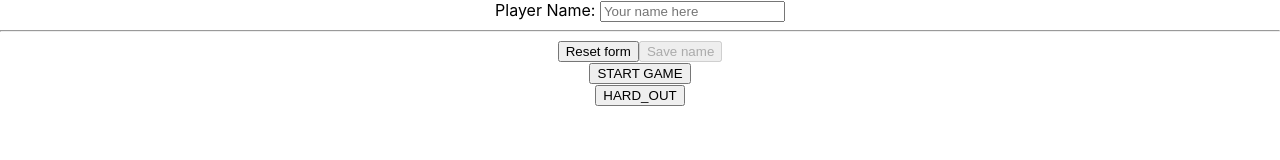
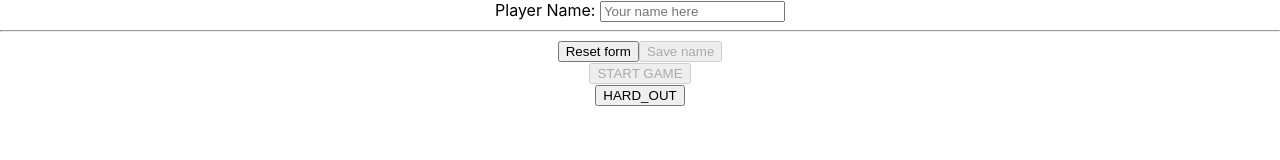
Before and after one commit to stumunculus/bttm, a React (Create React App) app: page / in a window 1280 px wide. Shown: the top 160 px of the page. Built offline with nearby package versions, Linux system fonts and the light colour scheme.

Commit message:
split off more components, added game validity checker

```diff
--- a/src/App.js
+++ b/src/App.js
@@ -3,27 +3,43 @@ import "./App.css";
 
 import { APP_MODES } from "./constants";
 import NameInputPage from "./pages/NameInputPage";
-import GameScreen from "./pages/NameInputPage";
+import GamePage from "./pages/GamePage";
+import { MIN_PLAYERS, MAX_PLAYERS } from "./constants";
+
+function isGameStateValid(players) {
+  return players.length >= MIN_PLAYERS && players.length <= MAX_PLAYERS;
+}
 
 function App() {
   const [players, setPlayers] = useState([]);
-  const [gameState, setGameState] = useState(APP_MODES.playerNameInput);
+  const [appMode, setAppModes] = useState(APP_MODES.playerNameInput);
 
-  const isNameInputMode = gameState === APP_MODES.playerNameInput;
+  const isNameInputMode = appMode === APP_MODES.playerNameInput;
+
+  const startGame = () => setAppModes(APP_MODES.game);
+  const goToNameScreen = () => setAppModes(APP_MODES.playerNameInput);
+  const addNewPlayer = (name) => setPlayers([...players, name]);
 
   const HARD_OUT = () => {
     localStorage.removeItem("players");
     setPlayers([]);
+    setAppModes(APP_MODES.playerNameInput);
   };
+
+  const gameStateIsValid = isGameStateValid(players);
+
+  const appModeIsValid = isNameInputMode ? true : gameStateIsValid;
+
+  useEffect(() => {
+    if (!appModeIsValid) {
+      HARD_OUT();
+    }
+  }, [appModeIsValid, appMode]);
 
   const stringOfPlayers = JSON.stringify({ players });
   useEffect(() => {
     localStorage.setItem("players", stringOfPlayers);
   }, [stringOfPlayers]);
-
-  const startGame = () => setGameState(APP_MODES.game);
-  const goToNameScreen = () => setGameState(APP_MODES.playerNameInput);
-  const addNewPlayer = (name) => setPlayers([...players, name]);
 
   return (
     <div className="App">
@@ -34,7 +50,7 @@ function App() {
           startGame={startGame}
         />
       ) : (
-        <GameScreen endGame={goToNameScreen} />
+        <GamePage endGame={goToNameScreen} />
       )}
       <button onClick={HARD_OUT}>HARD_OUT</button>
     </div>
--- a/src/constants.js
+++ b/src/constants.js
@@ -37,3 +37,6 @@ export const APP_MODES = {
   playerNameInput: "PLAYER_NAME_INPUT",
   game: "GAME_MODE",
 };
+
+export const MIN_PLAYERS = 3;
+export const MAX_PLAYERS = 8;
--- a/src/pages/GamePage.js
+++ b/src/pages/GamePage.js
@@ -1,4 +1,4 @@
-export function GameScreen({ endGame }) {
+export default function GamePage({ endGame }) {
   return (
     <div>
       <h1>GAME</h1>
--- a/src/pages/NameInputPage.js
+++ b/src/pages/NameInputPage.js
@@ -1,11 +1,14 @@
 import { AddPlayer } from "../components/AddPlayer";
+import { MIN_PLAYERS } from "../constants";
 
 export default function NameInputPage({ players, addNewPlayer, startGame }) {
   return (
     <div>
       <AddPlayer addNewPlayer={addNewPlayer} />
       {players.join(", ")}
-      <button onClick={startGame}>START GAME</button>
+      <button disabled={players.length < MIN_PLAYERS} onClick={startGame}>
+        START GAME
+      </button>
     </div>
   );
 }
```
